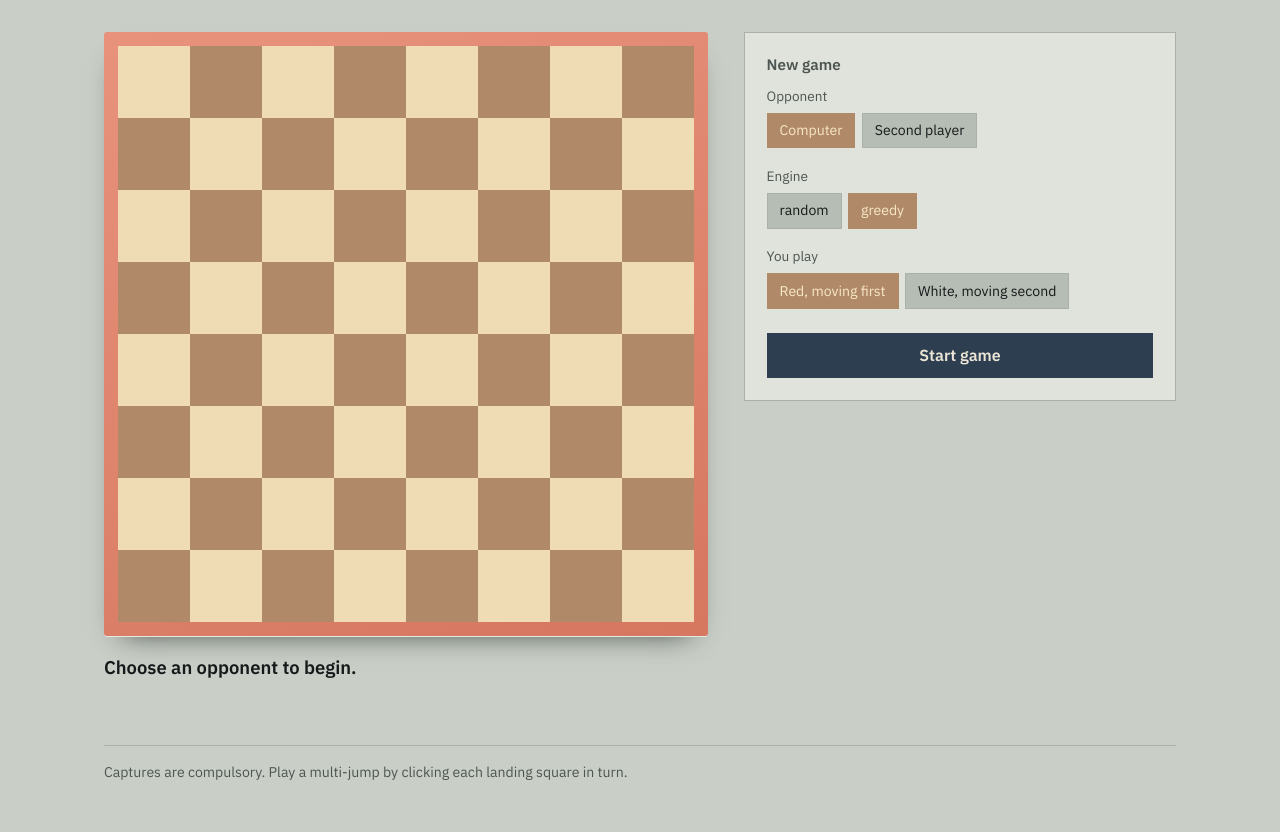
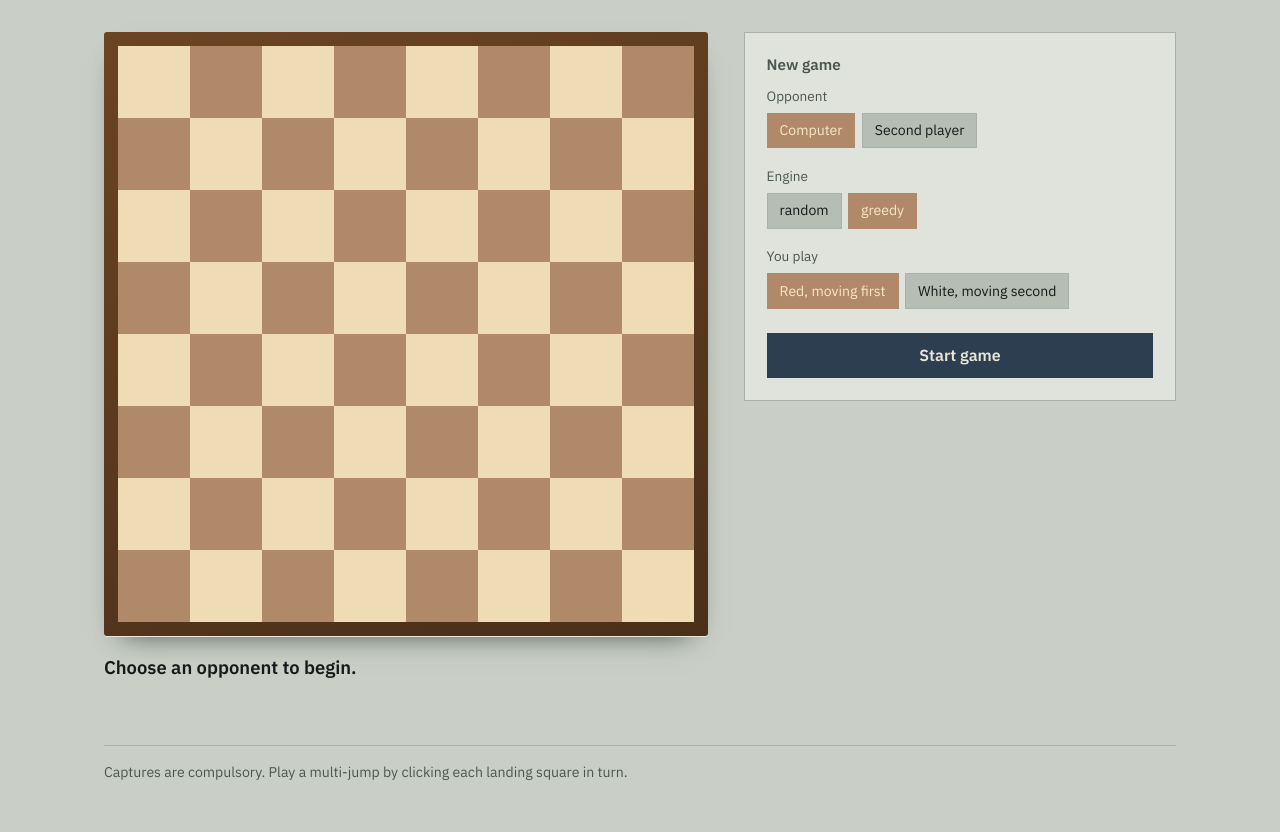
Before and after one commit to saber-hassan/KROSH, a Flask app: page / in a window 1280 px wide. Shown: the part 131-963 px from the top of the page. Run offline with Flask 3, Linux system fonts and the light colour scheme.

Commit message:
Darken board frame to chocolate brown

```diff
--- a/krosh/web/static/style.css
+++ b/krosh/web/static/style.css
@@ -72,7 +72,7 @@ html, body {
 .board-frame {
   display: inline-block;
   padding: 14px;
-  background: linear-gradient(160deg, #E8927C, #D67760);
+  background: linear-gradient(160deg, #6B4423, #4A2F1A);
   border-radius: 3px;
   box-shadow: 0 1px 0 #e4e8e2, 0 14px 28px -18px rgba(12, 20, 16, 0.85);
 }
```
